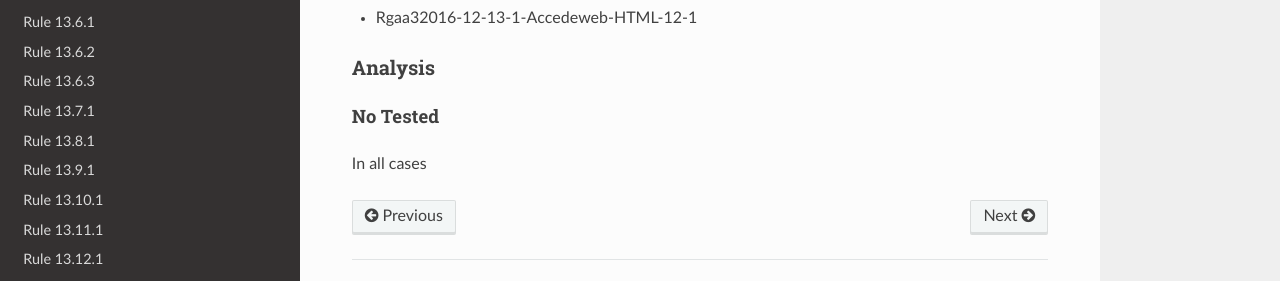
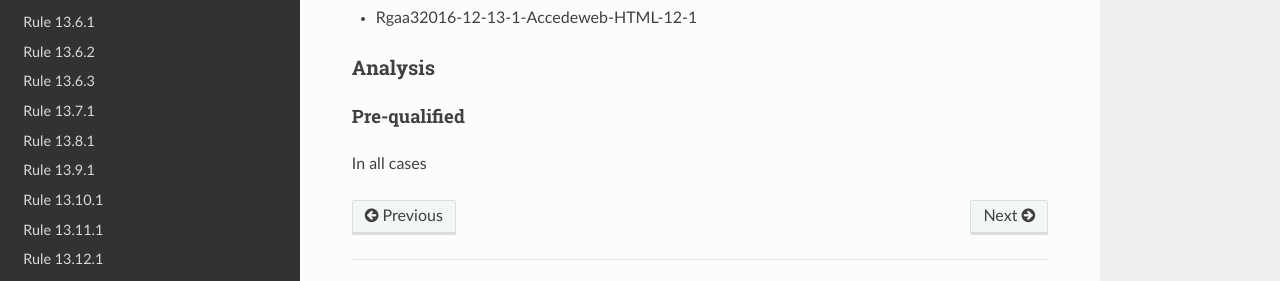
Before and after one commit to Tanaguru/RGAA3-2016, an MkDocs documentation site: the page built from docs/Rule-12-13-1.md, in a window 1280 px wide and 900 px high, scrolled down 1982 px. Shown: the part 571-852 px from the top of the window. Built offline with MkDocs 1.6.1, drawn with Linux system fonts in a browser that asks for light colours; nearby versions of some CDN libraries; old or Windows-style settings are respelled for this version of MkDocs.

Commit message:
Update tests 12.13.1

```diff
--- a/docs/Rule-12-13-1.md
+++ b/docs/Rule-12-13-1.md
@@ -102,6 +102,6 @@ If **Set1** and **Set2** are empty, raise a MessageC
 
 ### Analysis
 
-#### No Tested
+#### Pre-qualified
 
 In all cases
```
